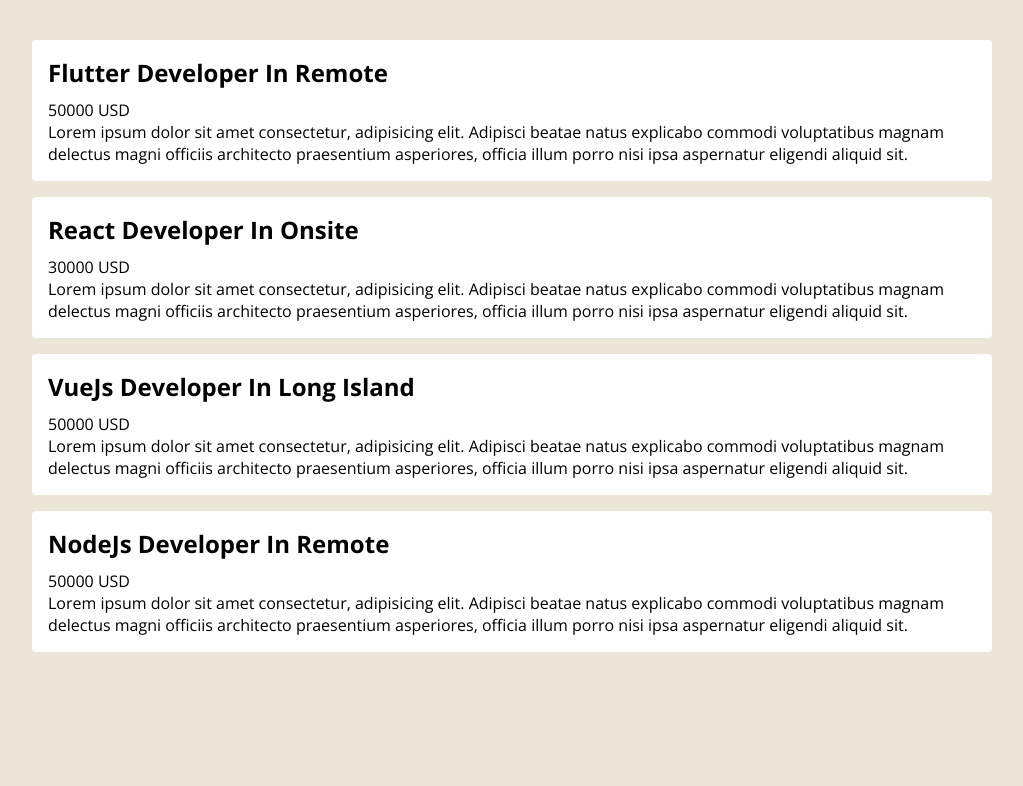
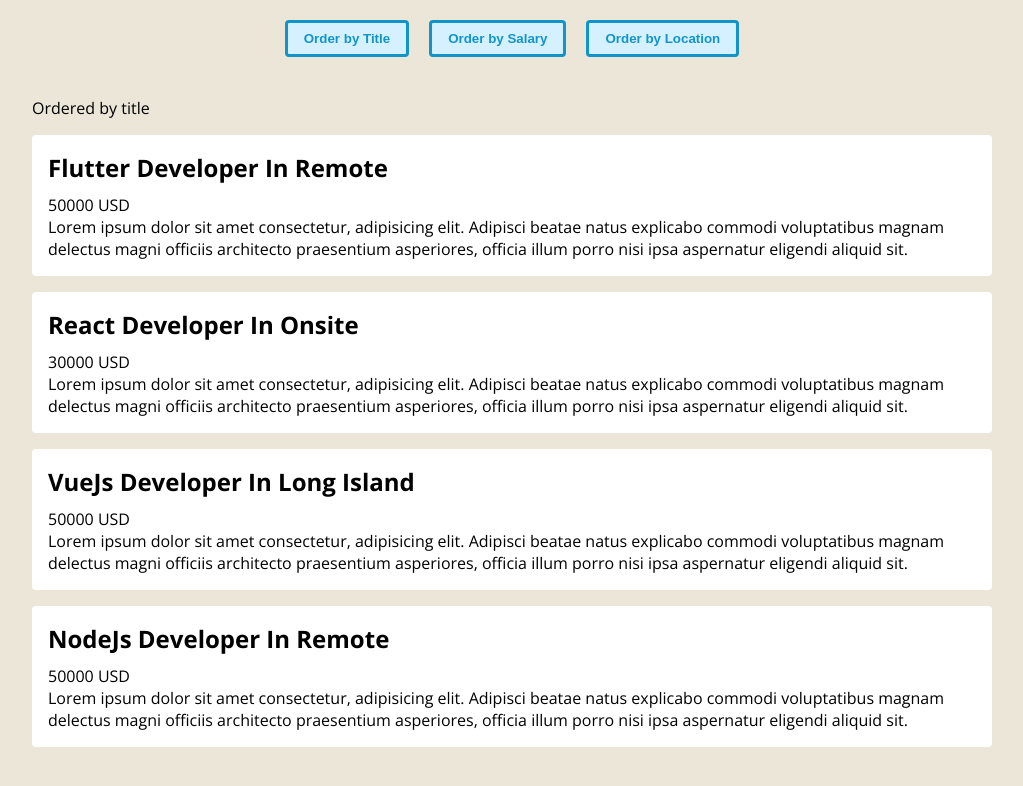
Before and after one commit to herocodess/vue-hyrule-jobs, a Vue app: page / in a window 1280 px wide. Shown: the top 786 px of the page, without its empty margins (128-1151 px from the left). Built offline with nearby package versions, Linux system fonts and the light colour scheme.

Commit message:
added order term, order by buttons and passing the order as a prop to the JobList component

```diff
--- a/src/App.vue
+++ b/src/App.vue
@@ -1,12 +1,21 @@
 <template>
   <div class="app">
-    <JobsList :jobs="jobs"/>
+  <header>
+    <div class="order">
+      <button @click="handleClick('title')">Order by Title</button>
+      <button @click="handleClick('salary')">Order by Salary</button>
+      <button @click="handleClick('location')">Order by Location</button>
+    </div>
+  </header>
+
+    <JobsList :jobs="jobs" :order="order"/>
   </div>
 </template>
 
 <script lang="ts">
 import { defineComponent,  ref } from 'vue';
 import Job from './models/job';
+import OrderTerm from './models/OrderTerm';
 import JobsList from '@/components/JobsList.vue';
 
 export default defineComponent({
@@ -44,12 +53,36 @@
         },
       ])
 
-      return {jobs}
+
+      //local state to store the chosen order term
+      //set it initially to title
+      const order = ref<OrderTerm>('title')
+
+      const handleClick=(term: OrderTerm)=> {
+        order.value = term;
+      }
+
+      return {jobs, handleClick, order}
     },
 
 });
 </script>
 
 <style>
-
+ header {
+    text-align: center;
+  }
+  header .order {
+    margin-top: 20px;
+  }
+  button {
+    margin: 0 10px;
+    color: #1195c9;
+    border: 3px solid #1195c9;
+    background: #d5f0ff;
+    padding: 8px 16px;
+    border-radius: 4px;
+    cursor: pointer;
+    font-weight: bold;
+  }
 </style>
--- a/src/components/JobsList.vue
+++ b/src/components/JobsList.vue
@@ -1,5 +1,6 @@
 <template>
     <div class="job-list">
+        <p>Ordered by {{order}}</p>
         <ul>
             <li v-for="job in jobs" :key="job.id">
                 <h2>
@@ -19,6 +20,7 @@
 <script lang="ts">
 import { defineComponent, PropType } from 'vue';
 import Job from '@/models/job';
+import OrderTerm from '@/models/OrderTerm';
 
 
 export default defineComponent({
@@ -26,6 +28,10 @@
         jobs: {
             required: true,
             type: Array as PropType<Job[]>,
+        },
+        order: {
+            required: true,
+            type: String as PropType<OrderTerm>,
         }
     }
 })
--- /dev/null
+++ b/src/models/OrderTerm.ts
@@ -0,0 +1,3 @@
+type OrderTerm = 'location' | 'title' | 'salary'
+
+export default OrderTerm
```
